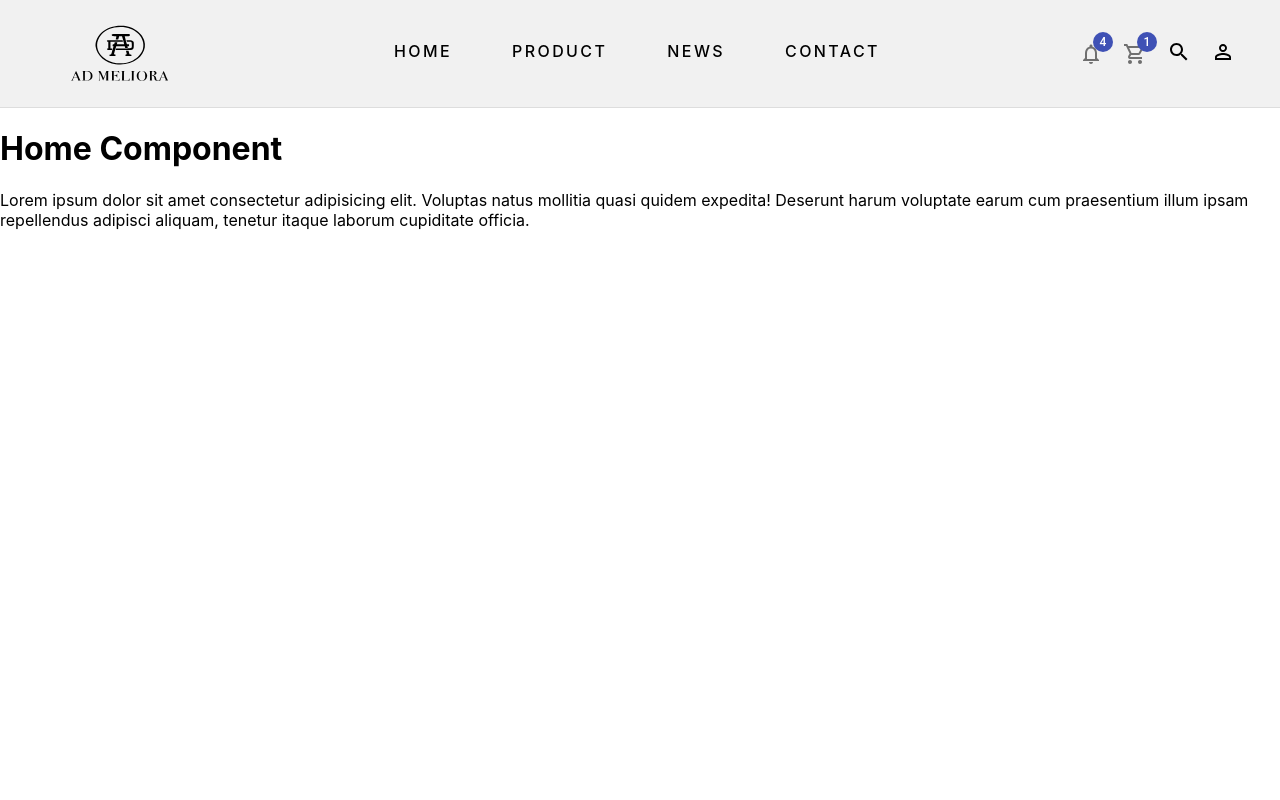
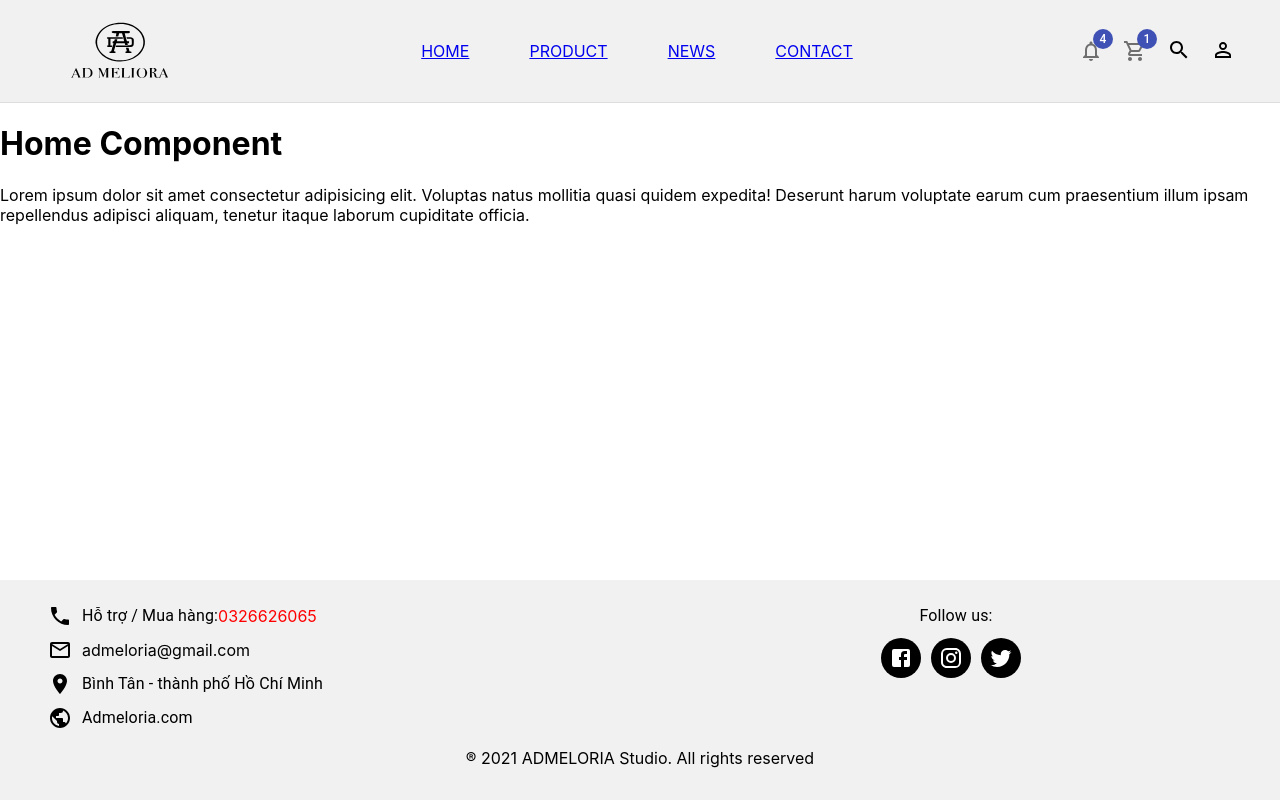
Before and after one commit to ngochoangdaovan/Admeliora_Project, a React (Create React App) app in the folder front-end/: page / in a window 1280 px wide. Built offline with nearby package versions, Linux system fonts and the light colour scheme.

Commit message:
add footer & routes

```diff
--- a/front-end/src/App.js
+++ b/front-end/src/App.js
@@ -1,24 +1,26 @@
 import React from 'react'
 import { BrowserRouter, Route } from 'react-router-dom'
+import Footer from './components/Footer/Footer'
 
-import Home from './pages/Home/Home'
-import Product from './pages/Product/Product'
-import News from './pages/News/News'
-import Contact from './pages/Contact/Contact'
-import Navigation from './components/Navigation/Navigation'
+import Header from './components/Header/Header'
+import Routes from './routes/Routes'
 
-function App() {
+const App = () => {
   return (
     <BrowserRouter>
-      <div className="App">
-        <Navigation />
-        <Route exact path="/" component={Home}></Route>
-        <Route path="/home" component={Home}></Route>
-        <Route path="/product" component={Product}></Route>
-        <Route path="/contact" component={Contact}></Route>
-        <Route path="/news" component={News}></Route>
-        {/* <Footer /> */}
-      </div>
+      <Route
+        render={(props) => (
+          <div>
+            <Header {...props} />
+            <div className="container">
+              <div className="main">
+                <Routes />
+              </div>
+            </div>
+            <Footer />
+          </div>
+        )}
+      />
     </BrowserRouter>
   )
 }
--- a/front-end/src/components/Footer/Footer.js
+++ b/front-end/src/components/Footer/Footer.js
@@ -0,0 +1,104 @@
+import Container from '@material-ui/core/Container'
+import Grid from '@material-ui/core/Grid'
+import Box from '@material-ui/core/Box'
+import Link from '@material-ui/core/Link'
+import { Typography } from '@material-ui/core'
+import {
+  Facebook,
+  Instagram,
+  MailOutline,
+  Phone,
+  Public,
+  Room,
+  Twitter,
+} from '@material-ui/icons'
+
+import classes from './Footer.module.css'
+
+export default function Footer() {
+  return (
+    <footer className={classes.footer}>
+      <Box
+        px={{ xs: 3, sm: 3 }}
+        py={{ xs: 3, sm: 3 }}
+        bgcolor="#f1f1f1"
+        color="black"
+      >
+        <Container maxWidth="lg">
+          <Grid container spacing={10}>
+            <Grid item sm={6}>
+              <Box display="flex" pb="10px" alignItems="center">
+                <Phone style={{ marginRight: '10px' }} />
+                <Typography>Hỗ trợ / Mua hàng: </Typography>
+                <Link
+                  href="tel:+0326626065"
+                  style={{
+                    color: 'red',
+                    textDecoration: 'none',
+                    textAlign: 'center',
+                  }}
+                >
+                  0326626065
+                </Link>
+              </Box>
+              <Box display="flex" pb="10px" alignItems="center">
+                <MailOutline style={{ marginRight: '10px' }} />
+                <Link
+                  href="mailto:admeloria@gmail.com"
+                  style={{ color: 'black', textDecoration: 'none' }}
+                >
+                  admeloria@gmail.com
+                </Link>
+              </Box>
+              <Box display="flex" pb="10px" alignItems="center">
+                <Room style={{ marginRight: '10px' }} />
+                <Typography>Bình Tân - thành phố Hồ Chí Minh</Typography>
+              </Box>
+              <Box display="flex" pb="10px" alignItems="center">
+                <Public style={{ marginRight: '10px' }} />
+                <Typography>Admeloria.com</Typography>
+              </Box>
+            </Grid>
+
+            <Grid item sm={6}>
+              <Box display="flex" justifyContent="center" pb="10px">
+                <Typography>Follow us:</Typography>
+              </Box>
+              <Box display="flex" justifyContent="center">
+                <Link
+                  href="https://www.facebook.com/admelioravn-102986068104573"
+                  className={classes.icon}
+                  style={{ marginRight: '10px', color: 'white' }}
+                  target="_blank"
+                >
+                  <Facebook />
+                </Link>
+                <Link
+                  href="https://www.instagram.com/admeliora.vn/"
+                  className={classes.icon}
+                  style={{ marginRight: '10px', color: 'white' }}
+                  target="_blank"
+                >
+                  <Instagram />
+                </Link>
+                <Link
+                  href="https://shopee.vn/admeliora"
+                  className={classes.icon}
+                  style={{ marginRight: '10px', color: 'white' }}
+                  target="_blank"
+                >
+                  <Twitter />
+                </Link>
+              </Box>
+            </Grid>
+          </Grid>
+
+          <Box textAlign="center" pt={{ xs: 5, sm: 1 }} pb={{ xs: 5, sm: 1 }}>
+            &reg; {new Date().getFullYear()} ADMELORIA Studio. All rights
+            reserved
+          </Box>
+        </Container>
+      </Box>
+    </footer>
+  )
+}
--- a/front-end/src/components/Footer/Footer.module.css
+++ b/front-end/src/components/Footer/Footer.module.css
@@ -0,0 +1,31 @@
+.footer {
+  width: 100%;
+  display: block;
+  padding: 0;
+  margin: 0;
+  background-color: white;
+  margin: 0px;
+  position: fixed;
+  left: 0;
+  bottom: 0;
+}
+
+.icon {
+  display: flex;
+  height: 40px;
+  width: 40px;
+  background-color: black;
+  margin: 0 10px 10px 0;
+  text-align: center;
+  line-height: 40px;
+  border-radius: 50%;
+  color: #ffffff;
+  transition: all 0.5s ease;
+  align-items: center;
+  justify-content: center;
+}
+
+.icon:hover {
+  color: #24262b !important;
+  background-color: #ffffff;
+}
--- a/front-end/src/components/Navigation/Navigation.js
+++ b/front-end/src/components/Header/Header.js
@@ -1,4 +1,4 @@
-import classes from './Navigation.module.css'
+import classes from './Header.module.css'
 import { NavLink, withRouter } from 'react-router-dom'
 import { Badge } from '@material-ui/core'
 import {
@@ -26,24 +26,24 @@ const MainNav = (props) => {
           <nav>
             <ul>
               <li>
-                <NavLink to="/home" activeClassName="active">
+                <NavLink to="/home" className="header__items">
                   Home
                 </NavLink>
               </li>
 
               <li>
-                <NavLink to="/product" activeClassName="active">
+                <NavLink to="/product" className="header__items">
                   Product
                 </NavLink>
               </li>
               <li>
-                <NavLink to="/news" activeClassName="active">
+                <NavLink to="/news" className="header__items">
                   News
                 </NavLink>
               </li>
 
               <li>
-                <NavLink to="/contact" activeClassName="active">
+                <NavLink to="/contact" className="header__items">
                   Contact
                 </NavLink>
               </li>
--- a/front-end/src/components/Navigation/Navigation.module.css
+++ b/front-end/src/components/Header/Header.module.css
@@ -32,9 +32,10 @@ nav ul li {
   margin-right: 20px;
   padding: 15px 20px;
   text-transform: uppercase;
+  text-decoration: none;
 }
 
-a {
+.header__icons {
   color: #000;
   text-transform: uppercase;
   text-decoration: none;
@@ -45,7 +46,7 @@ a {
   position: relative;
 }
 
-a:after {
+.header__icons:after {
   background: none repeat scroll 0 0 transparent;
   bottom: 0;
   content: '';
@@ -58,7 +59,7 @@ a:after {
   width: 0;
 }
 
-a:hover:after {
+.header__icons:hover:after {
   width: 100%;
   left: 0;
 }
--- a/front-end/src/routes/Routes.js
+++ b/front-end/src/routes/Routes.js
@@ -1,17 +1,18 @@
 import React from 'react'
 import { Route, Switch } from 'react-router-dom'
-import Home from '../pages/Home'
-import Catalog from '../pages/Catalog'
-import Cart from '../pages/Cart'
-import Product from '../pages/Product'
+import Home from '../pages/Home/Home'
+import Product from '../pages/Product/Product'
+import News from '../pages/News/News'
+import Contact from '../pages/Contact/Contact'
 
 const Routes = () => {
   return (
     <Switch>
-      <Route path="/" exact component={Home} />
-      <Route path="/catalog/:slug" exact component={Product} />
-      <Route path="/catalog" exact component={Catalog} />
-      <Route path="/cart" exact component={Cart} />
+      <Route exact path="/" component={Home}></Route>
+      <Route path="/home" component={Home}></Route>
+      <Route path="/product" component={Product}></Route>
+      <Route path="/contact" component={Contact}></Route>
+      <Route path="/news" component={News}></Route>
     </Switch>
   )
 }
```
